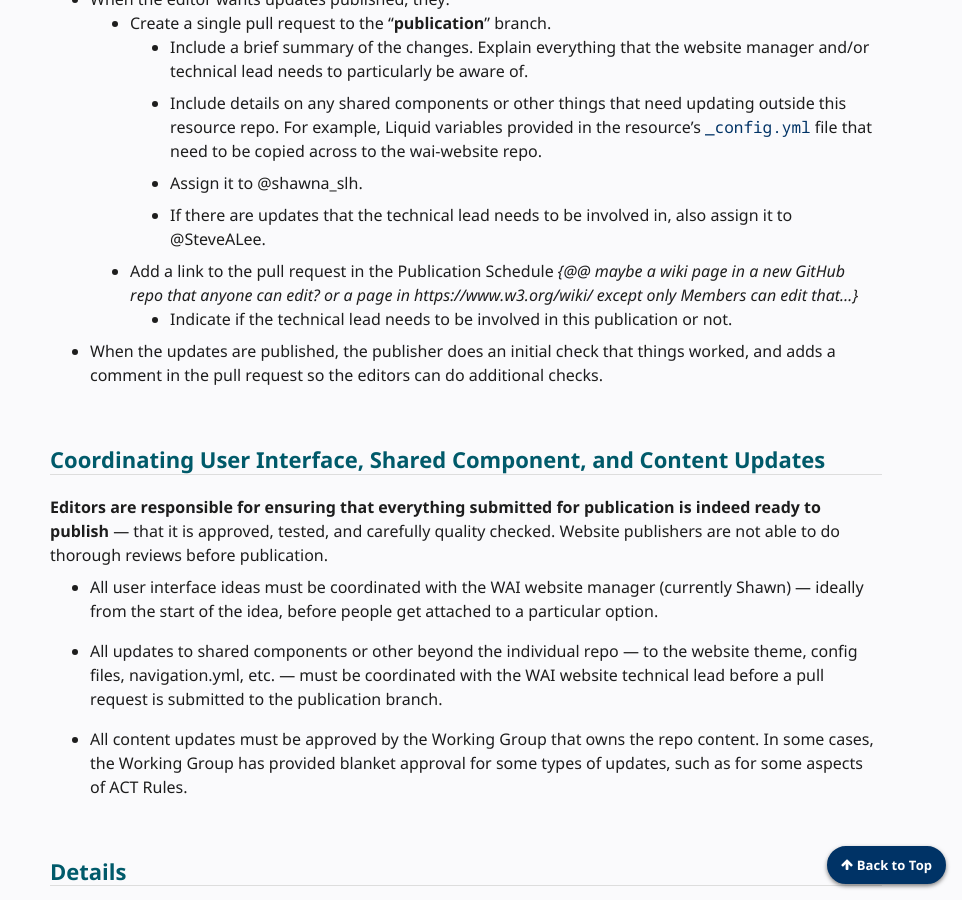
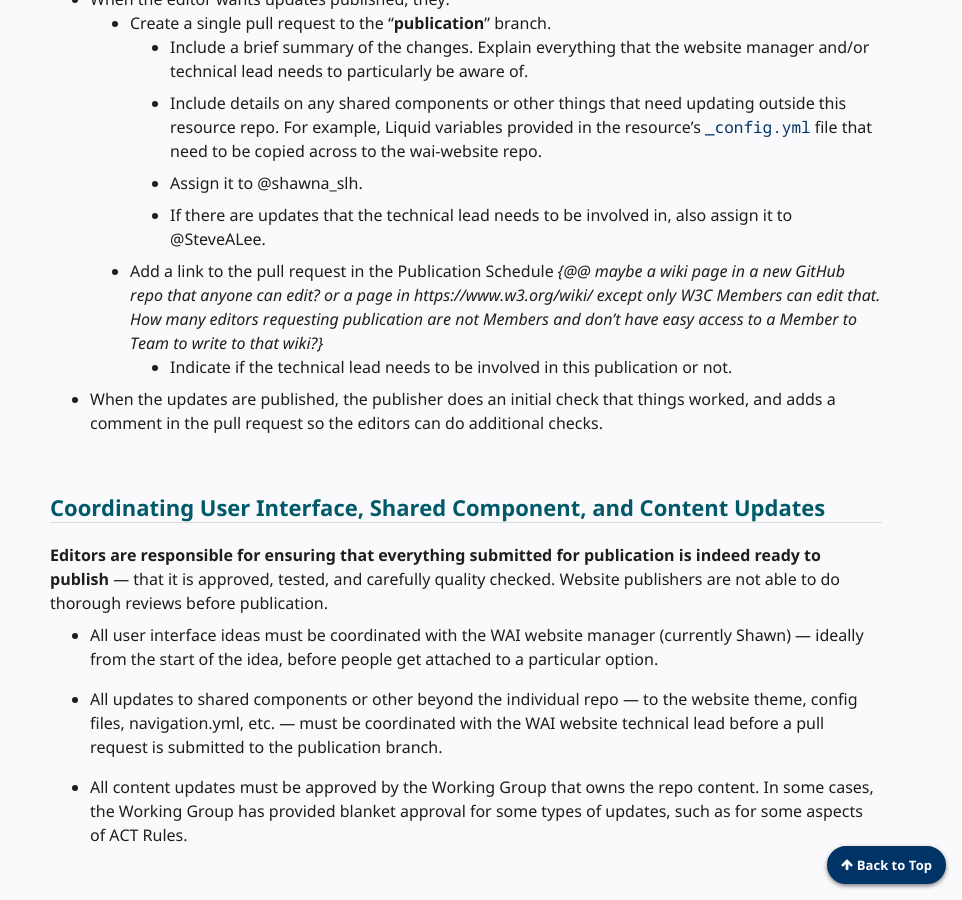
Before and after one commit to w3c/wai-website-theme, a Jekyll site: the page built from content/workflow.md, in a window 1280 px wide and 900 px high, scrolled down 1266 px. Shown: the whole window, without its empty margins (318-1280 px from the left). Built offline with Jekyll 4.4.1, drawn with Linux system fonts in a browser that asks for light colours; cached includes are drawn as plain includes; comment, search, counter and statistics services are not loaded.

Commit message:
Update workflow.md

```diff
--- a/content/workflow.md
+++ b/content/workflow.md
@@ -41,7 +41,7 @@ This process enables parts of the WAI website to be developed independently thro
     * Include details on any shared components or other things that need updating outside this resource repo. For example,  Liquid variables provided in the resource's `_config.yml` file that need to be copied across to the wai-website repo.
     * Assign it to @shawna_slh.
     * If there are updates that the technical lead needs to be involved in, also assign it to @SteveALee.
-  * Add a link to the pull request in the Publication Schedule _{@@ maybe a wiki page in a new GitHub repo that anyone can edit? or a page in https://www.w3.org/wiki/ except only Members can edit that...}_
+  * Add a link to the pull request in the Publication Schedule _{@@ maybe a wiki page in a new GitHub repo that anyone can edit? or a page in https://www.w3.org/wiki/ except only W3C Members can edit that. How many editors requesting publication are not Members and don't have easy access to a Member to Team to write to that wiki?}_
     * Indicate if the technical lead needs to be involved in this publication or not.
 * When the updates are published, the publisher does an initial check that things worked, and adds a comment in the pull request so the editors can do additional checks.
 
```
